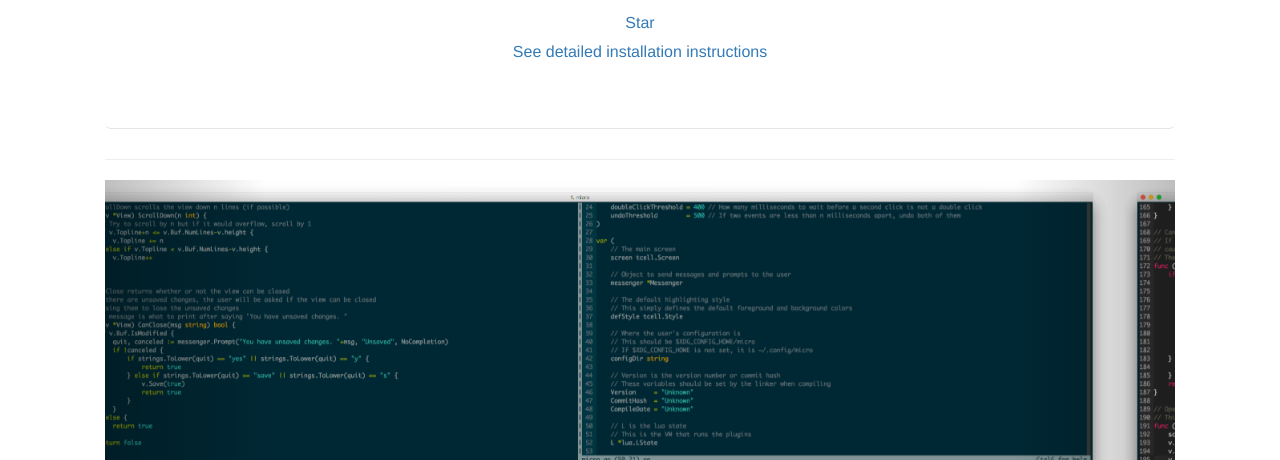
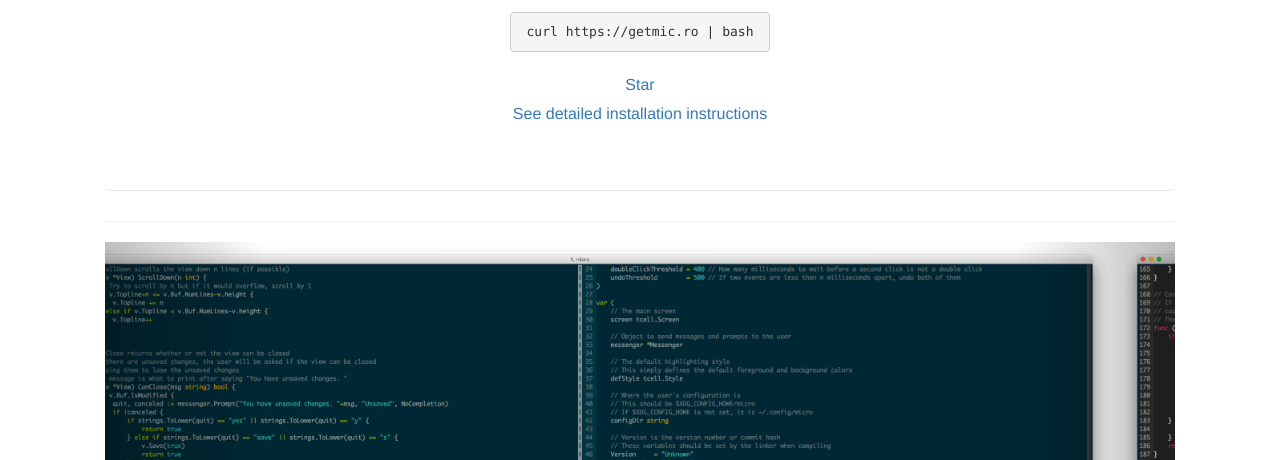
Before and after one commit to micro-editor/micro-editor.github.io, a plain HTML site: page index.html in a window 1280 px wide. Shown: the part 336-796 px from the top of the page. Drawn offline with nearby package versions, Linux system fonts and the light colour scheme.

Commit message:
Add getmic.ro to frontpage

```diff
--- a/index.html
+++ b/index.html
@@ -29,6 +29,18 @@
 
             ga('create', 'UA-66418971-2', 'auto');
             ga('send', 'pageview');
+
+            function selectText(elem) {
+                if (document.selection) {
+                    var range = document.body.createTextRange();
+                    range.moveToElementText(elem);
+                    range.select();
+                } else if (window.getSelection) {
+                    var range = document.createRange();
+                    range.selectNode(elem);
+                    window.getSelection().addRange(range);
+                }
+            }
         </script>
     </head>
 
@@ -56,6 +68,7 @@
                 <p style="font-weight:bold;" class="lead heading">micro</p>
                 <p class="lead">a modern and intuitive terminal-based text editor</p>
                 <p><a class="btn btn-lg btn-success" href="https://github.com/zyedidia/micro/releases/latest" role="button">Download</a></p>
+                <pre style="max-width:20em;clear:both;text-align:center;margin:0 auto"><code id="selectable" onclick="selectText(this)">curl https://getmic.ro | bash</code></pre><br>
                 <a class="github-button" href="https://github.com/zyedidia/micro" data-size="large" data-show-count="true" aria-label="Star zyedidia/micro on GitHub">Star</a>
                 <p><a style='font-size: 16px;' href="https://github.com/zyedidia/micro#installation">See detailed installation instructions</a></p>
             </div>
@@ -137,7 +150,7 @@
                     <h4>Mouse Support</h4>
                     <p>Micro has full support for the mouse. This means you can click and drag to select text, double click select by word, and triple click to select by line.</p>
 
-                    <h4>Terminal Emulator (beta)</h4>
+                    <h4>Terminal Emulator</h4>
                     <p>Run a real interactive shell from within micro. You could open up a split with code on one side and bash on the other -- all from within micro.</p>
                 </div>
 
```
